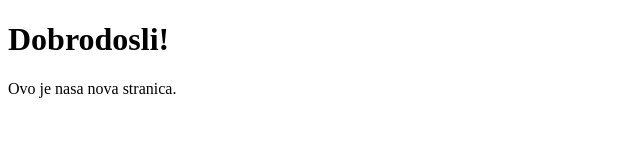
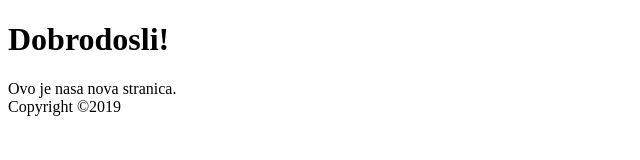
Before and after one commit to TijanaTomic/git-vezba, a plain HTML site: page index.html in a window 1280 px wide. Shown: the whole page, without its empty margins (0-640 px from the left). Drawn offline with Linux system fonts and the light colour scheme.

Commit message:
Zavrsen footer.

```diff
--- a/index.html
+++ b/index.html
@@ -13,5 +13,8 @@
     <main>
       Ovo je nasa nova stranica.
     </main>
+    <footer>
+      Copyright &copy;2019
+    </footer>
   </body>
 </html>
```
